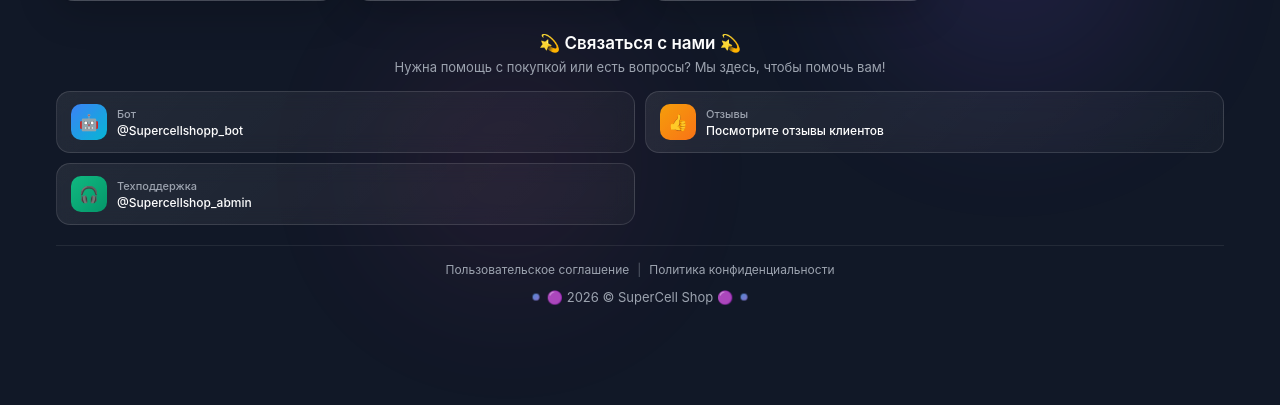
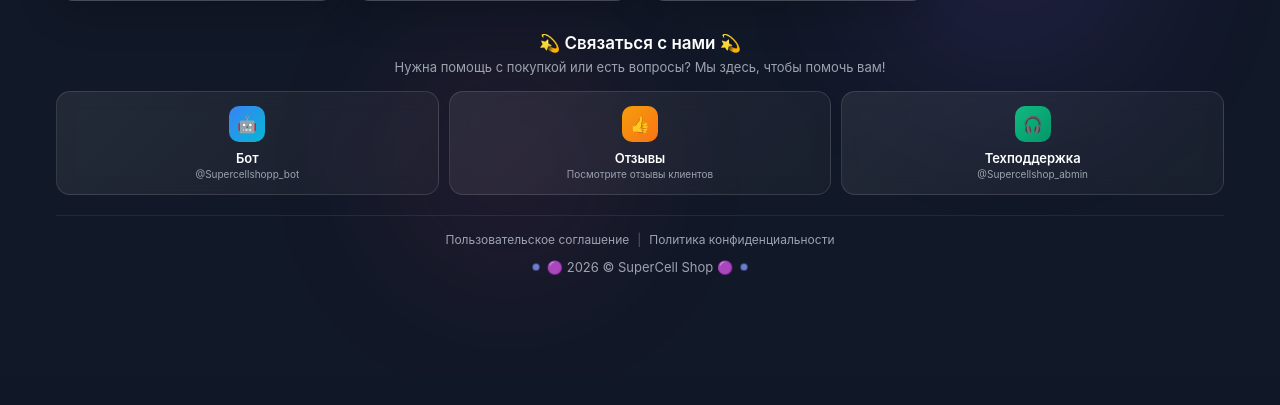
Before and after one commit to maks2008271/supercell-shop, a FastAPI app: page / in a window 1280 px wide. Shown: the part 429-834 px from the top of the page. After the commit the page ends 704 px from the top, so only its background shows below. Run offline with FastAPI, Linux system fonts and the light colour scheme; data that the repository does not hold is empty; parts of the project's set-up code (start-up, migrations or seed data) failed here and were passed over; some libraries are stand-ins or nearby versions.

Commit message:
contact straight

```diff
--- a/superbot/miniapp/static/css/style.css
+++ b/superbot/miniapp/static/css/style.css
@@ -531,17 +531,19 @@ body {
 }
 
 .contact-buttons {
-    display: grid;
-    grid-template-columns: repeat(2, 1fr);
+    display: flex;
     gap: 10px;
     margin-bottom: 12px;
 }
 
 .contact-btn {
-    display: flex;
-    align-items: center;
-    gap: 10px;
-    padding: 12px 14px;
+    flex: 1;
+    display: flex;
+    flex-direction: column;
+    align-items: center;
+    text-align: center;
+    gap: 8px;
+    padding: 14px 10px;
     background: linear-gradient(135deg, rgba(255,255,255,0.08), rgba(255,255,255,0.03));
     backdrop-filter: blur(10px);
     border: 1px solid rgba(255,255,255,0.12);
@@ -600,20 +602,21 @@ body {
 }
 
 .contact-info {
-    text-align: left;
+    text-align: center;
     min-width: 0;
 }
 
 .contact-title {
-    font-size: 11px;
-    font-weight: 500;
-    color: var(--text-secondary);
+    font-size: 13px;
+    font-weight: 600;
+    color: var(--text-primary);
     margin-bottom: 2px;
 }
 
 .contact-subtitle {
-    font-size: 12px;
-    font-weight: 500;
+    font-size: 10px;
+    font-weight: 400;
+    color: var(--text-secondary);
     white-space: nowrap;
     overflow: hidden;
     text-overflow: ellipsis;
--- a/superbot/miniapp/templates/index.html
+++ b/superbot/miniapp/templates/index.html
@@ -6,7 +6,7 @@
     <title>Supercell Shop</title>
     <link rel="icon" type="image/png" href="/static/images/main.png">
     <link rel="apple-touch-icon" href="/static/images/main.png">
-    <link rel="stylesheet" href="../static/css/style.css?v=25">
+    <link rel="stylesheet" href="../static/css/style.css?v=28">
     <script src="https://telegram.org/js/telegram-web-app.js"></script>
 </head>
 <body>
```
